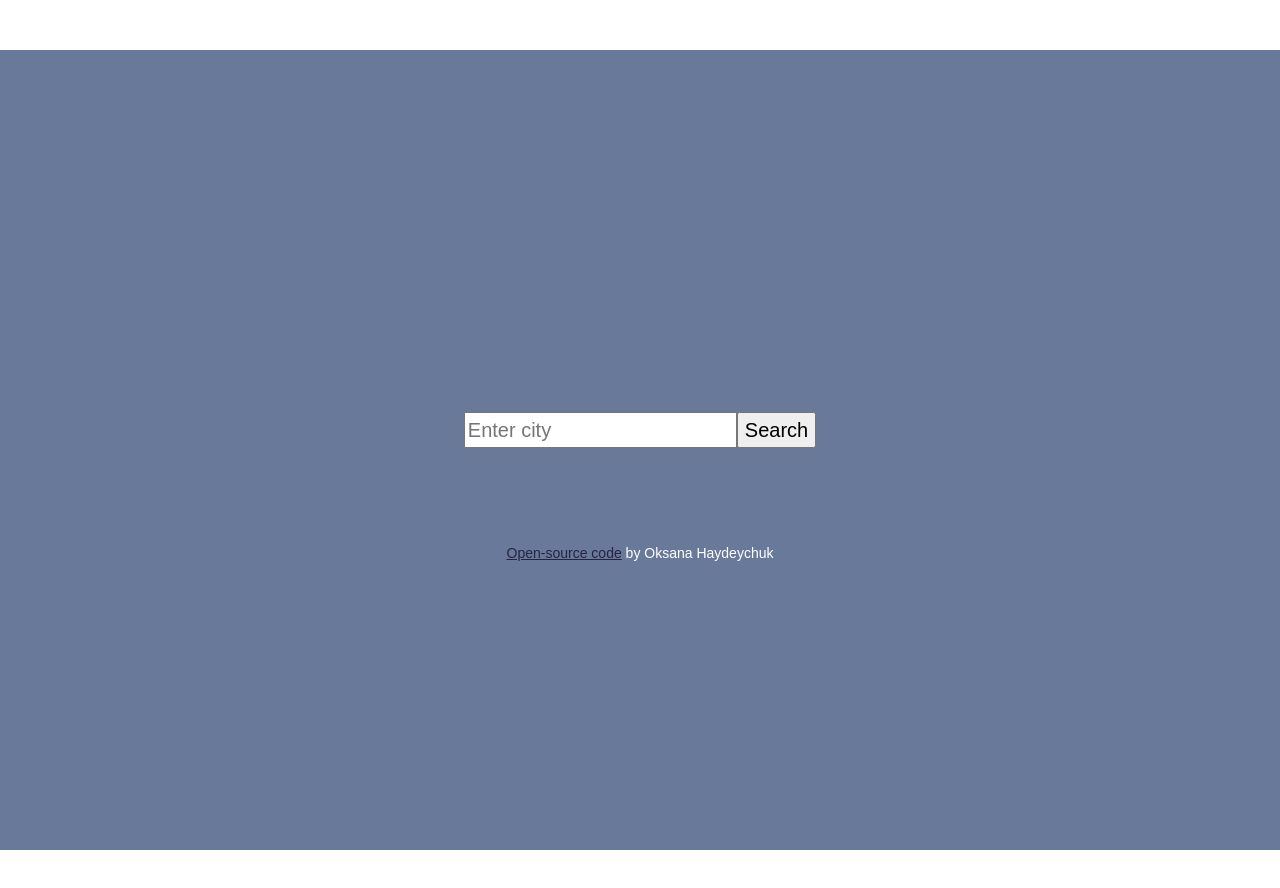
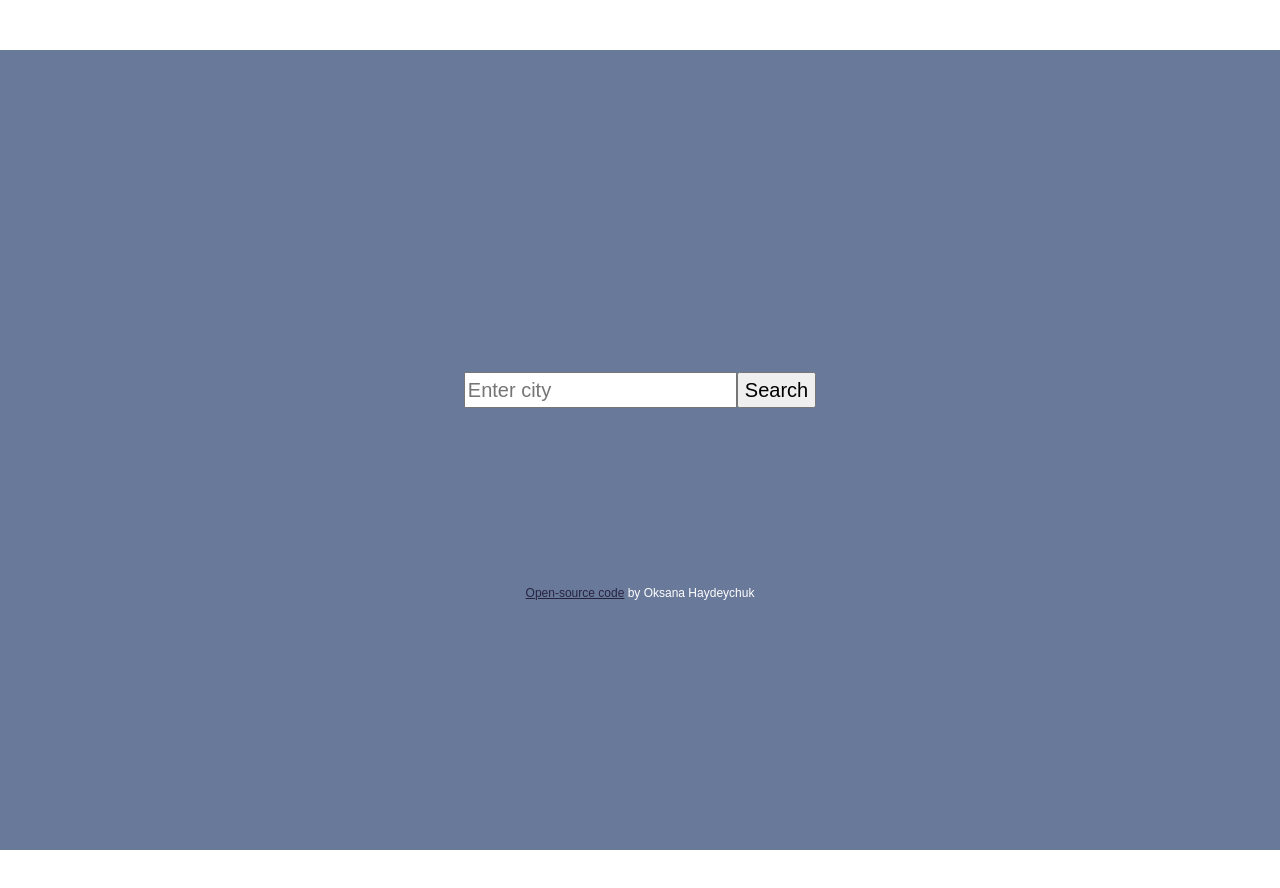
Before and after one commit to Oksana796/weather-react, a React (Create React App) app: page / in a window 1280 px wide. Shown: the top 888 px of the page. Built offline with nearby package versions, Linux system fonts and the light colour scheme.

Commit message:
update footer

```diff
--- a/src/SearchCity.css
+++ b/src/SearchCity.css
@@ -16,7 +16,8 @@ ul {
   text-align: left;
 }
 footer {
-  font-size: 14px;
+  font-size: 12px;
+  margin-top: 80px;
 }
 a {
   color: rgb(39, 36, 66);
```
